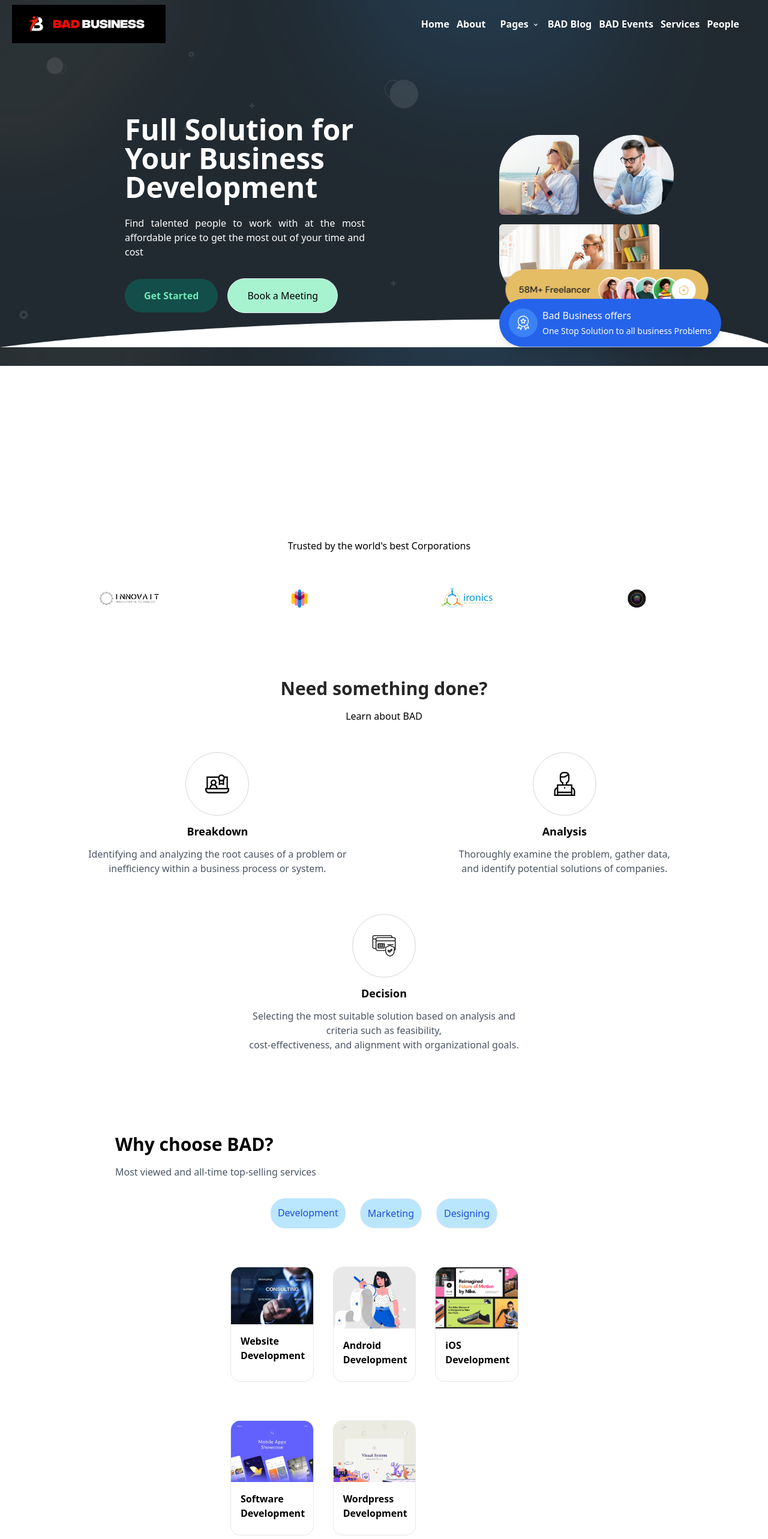
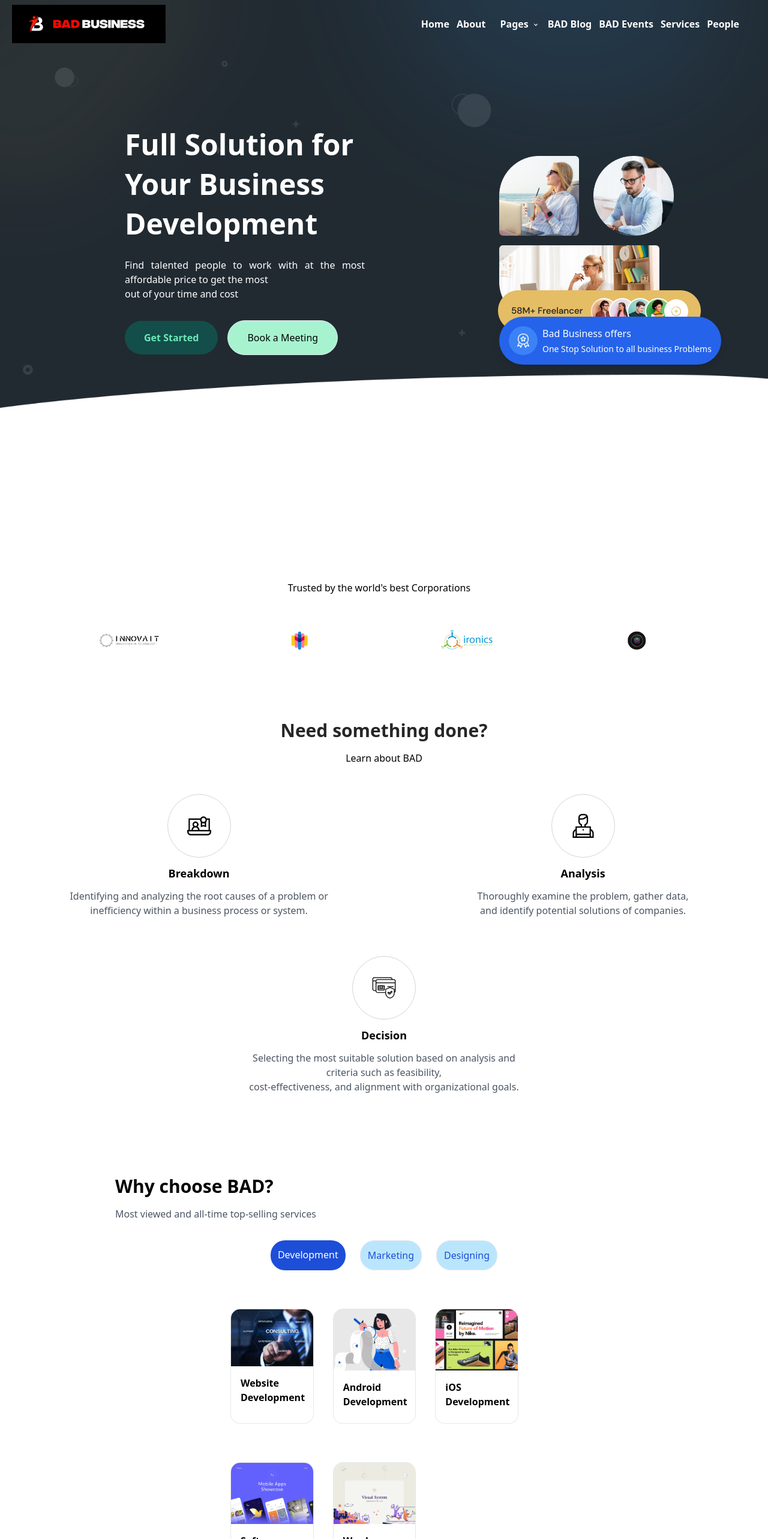
Before and after one commit to SarthakMittal777/badbusiness, a React (Vite) app in the folder client/: page / in a window 1280 px wide. Shown: the top 2566 px of the page at 60% size. Built offline with nearby package versions, Linux system fonts and the light colour scheme.

Commit message:
homepage update

```diff
--- a/client/src/pages/Homepage.jsx
+++ b/client/src/pages/Homepage.jsx
@@ -21,22 +21,58 @@ export const Homepage = () => {
     return () => clearTimeout(timeout);
   }, [currentNumber, finalNumber, duration]);
 
+  const [activeTab, setActiveTab] = useState("Development");
+
+  const handleTabClick = (tabName) => {
+    setActiveTab(tabName);
+  };
+
+  const [currentIndex, setCurrentIndex] = useState(0);
+  const teamMembers = [
+    { name: "Sarthak Mittal", position: "CEO", image: "/images/team/ceo.jpg" },
+    { name: "Pratham Sahu", position: "COO", image: "/images/team/coo.jpg" },
+    { name: "Baqer Ali", position: "CMO", image: "/images/team/cmo.jpg" },
+    { name: "Shuvam Raj", position: "MD", image: "/images/team/md.jpg" },
+  ];
+
+  useEffect(() => {
+    const interval = setInterval(() => {
+      setCurrentIndex((prevIndex) =>
+        prevIndex === teamMembers.length - 1 ? 0 : prevIndex + 1
+      );
+    }, 3000);
+    return () => clearInterval(interval);
+  }, []);
+
   return (
     <div className="contain-content mx-auto animate-fade-in">
       {/* Whole Section*/}
       <div
-        className="space bg-scroll"
-        style={{ backgroundImage: `url(${bgImage})`, backgroundSize: "101%" }}
+        className="bg-scroll"
+        style={{
+          backgroundImage: `url(${bgImage})`,
+          backgroundSize: "cover",
+          "@media (max-width: 767.98px)": {
+            backgroundSize: "auto 100%",
+            backgroundPosition: "center",
+          },
+        }}
       >
         <Navbar />
         {/* Hero Section*/}
         <section className="mt-8 lg:mt-12">
           <div className="container mx-auto px-4 lg:max-w-screen-smDesktop max-w-screen-2xl flex flex-col lg:flex-row items-center relative">
-            <div className="flex-1 lg:p-16 lg:px-48 lg:pt-12">
-              <h1 className="text-2xl lg:text-5xl font-semibold mb-6 text-white text-start lg:text-balance mt-4">
+            <div className="flex-1 lg:p-16 lg:px-48 lg:pt-12 animate-fade-in">
+              <h1 className="text-2xl lg:text-5xl font-bold mb-6 text-white text-start lg:text-balance mt-8 lg:leading-snug">
                 Full Solution for Your Business Development
               </h1>
-              <p className="mb-8 text-mb text-white text-justify">
+
+              <p className="mb-8 text-mb text-white text-justify font-normal sm:block hidden">
+                Find talented people to work with at the most affordable price
+                to get the most
+                <br /> out of your time and cost
+              </p>
+              <p className="mb-8 text-white text-justify font-normal leading-7 md:hidden tracking-tighter">
                 Find talented people to work with at the most affordable price
                 to get the most out of your time and cost
               </p>
@@ -51,30 +87,30 @@ export const Homepage = () => {
             </div>
 
             {/* Hero Images*/}
-            <div className="flex-1 p-8 relative">
+            <div className="flex-1 p-8 relative animate-fade-in">
               <div className="flex mb-4">
                 <img
                   src="/images/hero/hero-1.png"
                   alt="Image 1"
-                  className="w-1/3 mr-6"
+                  className="w-1/3 mr-6 sm:block hidden"
                 />
                 <img
                   src="/images/hero/client.png"
                   alt="Image 1"
-                  className="w-auto absolute top-64 left-10 animate-moveLeftRight"
+                  className="w-auto absolute top-64 left-10 animate-moveLeftRight sm:block hidden"
                 />
-
                 <img
                   src="/images/hero/hero-2.png"
                   alt="Image 2"
-                  className="w-1/3"
+                  className="w-1/3 sm:block hidden"
                 />
               </div>
               <img
                 src="/images/hero/hero-3.png"
                 alt="Image 3"
-                className="w-2/3 mb-4"
+                className="w-2/3 mb-4 sm:block hidden"
               />
+              <div className="sm:block hidden">
                 <div className="text-start flex shadow-lg animate-bounce bg-blue-600 p-4 rounded-full absolute left-4 lg:left-auto">
                   <span className="rounded-full p-3 bg-blue-500 hover:bg-green-900 duration-300">
                     <img
@@ -88,6 +124,7 @@ export const Homepage = () => {
                     <p className="text-sm mb-0 text-white">
                       One Stop Solution to all business Problems
                     </p>
+                  </div>
                 </div>
               </div>
             </div>
@@ -128,7 +165,7 @@ export const Homepage = () => {
             <p className="text-md">Learn about BAD</p>
           </div>
         </div>
-        <div class="flex flex-wrap justify-evenly mt-6">
+        <div class="flex flex-wrap justify-around mt-6">
           <div class="p-6 flex flex-col items-center text-center mr-4 mb-4">
             <div class="rounded-full p-8 mb-3 border border-gray-300 transition-colors hover:bg-gray-200 hover:invert">
               <img
@@ -194,34 +231,40 @@ export const Homepage = () => {
             </div>
             {/* Tab Content */}
             <ul className="flex justify-center mb-4" role="tablist">
-              <li className="mr-6 rounded-3xl p-3 bg-sky-200 text-blue-700  hover:bg-blue-700 hover:text-white">
-                <a className="" href="#tab-2-1" role="tab" aria-selected="true">
+              <li
+                className={`mr-6 rounded-3xl p-3 cursor-pointer ${
+                  activeTab === "Development"
+                    ? "bg-blue-700 text-white"
+                    : "bg-sky-200 text-blue-700 hover:bg-blue-700 hover:text-white"
+                }`}
+                onClick={() => handleTabClick("Development")}
+              >
                 Development
-                </a>
               </li>
-              <li className="mr-6 border rounded-3xl p-3 bg-sky-200 text-blue-700  hover:bg-blue-700 hover:text-white">
-                <a
-                  className=""
-                  href="#tab-2-2"
-                  role="tab"
-                  aria-selected="false"
+              <li
+                className={`mr-6 border rounded-3xl p-3 cursor-pointer ${
+                  activeTab === "Marketing"
+                    ? "bg-blue-700 text-white"
+                    : "bg-sky-200 text-blue-700 hover:bg-blue-700 hover:text-white"
+                }`}
+                onClick={() => handleTabClick("Marketing")}
               >
                 Marketing
-                </a>
               </li>
-              <li className="border rounded-3xl p-3 bg-sky-200 text-blue-700  hover:bg-blue-700 hover:text-white">
-                <a
-                  className=""
-                  href="#tab-2-3"
-                  role="tab"
-                  aria-selected="false"
+              <li
+                className={`border rounded-3xl p-3 cursor-pointer ${
+                  activeTab === "Designing"
+                    ? "bg-blue-700 text-white"
+                    : "bg-sky-200 text-blue-700 hover:bg-blue-700 hover:text-white"
+                }`}
+                onClick={() => handleTabClick("Designing")}
               >
                 Designing
-                </a>
               </li>
             </ul>
             <div className="tab-content lg:mt-16 md:mt-4">
               {/* <!-- Development service items here --> */}
+              {activeTab === "Development" && (
                 <div
                   className="tab-pane fade show active"
                   id="tab-2-1"
@@ -273,7 +316,9 @@ export const Homepage = () => {
                       />
                       <div className="p-4">
                         <h5 className="font-semibold mb-2">
-                        <a href="page-services-single.html">iOS Development</a>
+                          <a href="page-services-single.html">
+                            iOS Development
+                          </a>
                         </h5>
                       </div>
                     </div>
@@ -313,7 +358,9 @@ export const Homepage = () => {
                     </div>
                   </div>
                 </div>
+              )}
               {/* <!-- Marketing service items here --> */}
+              {activeTab === "Marketing" && (
                 <div
                   className="tab-pane fade show active"
                   id="tab-2-2"
@@ -385,7 +432,9 @@ export const Homepage = () => {
                       />
                       <div className="p-4">
                         <h5 className="font-semibold mb-2">
-                        <a href="page-services-single.html">Video Marketing</a>
+                          <a href="page-services-single.html">
+                            Video Marketing
+                          </a>
                         </h5>
                       </div>
                     </div>
@@ -410,7 +459,9 @@ export const Homepage = () => {
                     </div>
                   </div>
                 </div>
+              )}
               {/* <!-- Designing service items here --> */}
+              {activeTab === "Designing" && (
                 <div
                   className="tab-pane fade show active"
                   id="tab-2-3"
@@ -504,6 +555,7 @@ export const Homepage = () => {
                     </div>
                   </div>
                 </div>
+              )}
             </div>
           </div>
         </section>
@@ -557,10 +609,13 @@ export const Homepage = () => {
 
       {/* Team */}
       <div className="bg-zinc-800 text-white py-8">
-        <div className="container mx-auto max-w-screen-xl ">
-          <div className="mb-8 flex flex-col md:flex-row items-center justify-between">
-            <div className="">
-              <h4 className="font-bold mr-4 text-3xl mb-3">Team</h4>
+        <div className="container mx-auto max-w-screen-xl">
+          <div
+            className="mb-8 flex flex-col md:flex-row items-center justify-between"
+            style={{ marginLeft: "10px" }}
+          >
+            <div>
+              <h4 className="font-bold mr-4 lg:text-3xl text-xl mb-3">Team</h4>
               <div className="space-x-4">
                 <h1>
                   We are the team of investors, founders, consultants and
@@ -570,52 +625,25 @@ export const Homepage = () => {
             </div>
           </div>
           <div className="flex justify-center items-center my-12">
-            <div className="w-full md:w-1/4 mb-8 md:mb-0 mr-4 relative">
-              <div className="absolute top-7 left-7 px-2 py-1 rounded-md z-10 transition-transform duration-300 hover:scale-105">
-                <p className="font-semibold">Sarthak Mittal</p>
-                <p className="text-sm">CEO</p>
+            {teamMembers.map((member, index) => (
+              <div
+                key={index}
+                className={`w-50 md:w-1/4 mb-8 md:mb-0 mr-4 relative transition-transform duration-300 ${
+                  index === currentIndex ? "" : "hidden md:block"
+                }`}
+              >
+                <div className="absolute top-7 left-7 px-2 py-1 rounded-md z-10">
+                  <p className="font-semibold">{member.name}</p>
+                  <p className="text-sm">{member.position}</p>
                 </div>
                 <img
-                src="/images/team/ceo.jpg"
-                className="w-full rounded-xl transition-transform duration-300 hover:scale-105"
-                alt="Sarthak Mittal"
+                  src={member.image}
+                  className="w-full rounded-xl"
+                  alt={member.name}
                 />
               </div>
-            <div className="w-full md:w-1/4 mb-8 md:mb-0 mr-4 relative">
-              <div className="absolute top-7 left-7 px-2 py-1 rounded-md z-10 transition-transform duration-300 hover:scale-105">
-                <p className="font-semibold">Pratham Sahu</p>
-                <p className="text-sm">COO</p>
+            ))}
           </div>
-              <img
-                src="/images/team/coo.jpg"
-                className="w-full rounded-xl transition-transform duration-300 hover:scale-105"
-                alt="Pratham Sahu"
-              />
-            </div>
-            <div className="w-full md:w-1/4 mb-8 md:mb-0 mr-4 relative">
-              <div className="absolute top-7 left-7 px-2 py-1 rounded-md z-10 transition-transform duration-300 hover:scale-105">
-                <p className="font-semibold">Baqer Ali</p>
-                <p className="text-sm">CMO</p>
-              </div>
-              <img
-                src="/images/team/cmo.jpg"
-                className="w-full rounded-xl transition-transform duration-300 hover:scale-105"
-                alt="Baqer Ali"
-              />
-            </div>
-            <div className="w-full md:w-1/4 mr-4 relative">
-              <div className="absolute top-7 left-7 px-2 py-1 rounded-md z-10 transition-transform duration-300 hover:scale-105">
-                <p className="font-semibold">Shuvam Raj</p>
-                <p className="text-sm">MD</p>
-              </div>
-              <img
-                src="/images/team/md.jpg"
-                className="w-full rounded-xl transition-transform duration-300 hover:scale-105"
-                alt="Shuvam Raj"
-              />
-            </div>
-          </div>
-
           <hr className="my-8" />
         </div>
         <div className="container mx-auto max-w-screen-xl w-full flex flex-col items-center md:flex-row md:justify-between">
```
Lines whose indentation alone changed are shown as unchanged.
